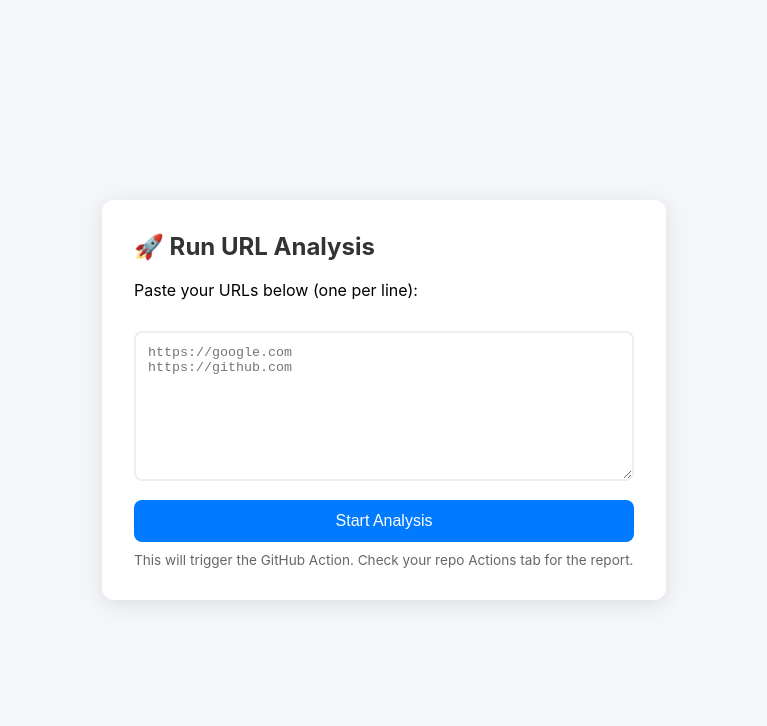
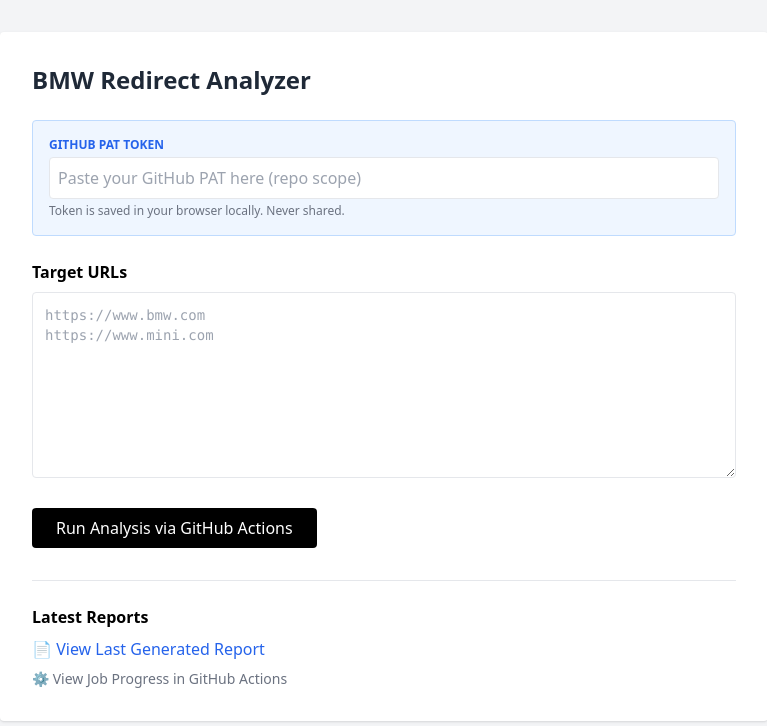
Before and after one commit to rksxox-coder/urj-be-git-actions, a website: page index.html in a window 1280 px wide. Shown: the whole page, without its empty margins (256-1023 px from the left). Drawn offline with nearby package versions, Linux system fonts and the light colour scheme; some packages are replaced by stand-ins of ours; a script that the page names is missing.

Commit message:
Update index.html

```diff
--- a/index.html
+++ b/index.html
@@ -2,58 +2,98 @@
 <html lang="en">
 <head>
     <meta charset="UTF-8">
-    <meta name="viewport" content="width=device-width, initial-scale=1.0">
-    <title>URL Analyzer Dashboard</title>
-    <script src="https://cdn.jsdelivr.net/npm/sweetalert2@11"></script>
-    <style>
-        body { font-family: -apple-system, sans-serif; background: #f4f6f9; display: flex; justify-content: center; align-items: center; height: 100vh; margin: 0; }
-        .card { background: white; padding: 2rem; border-radius: 12px; box-shadow: 0 4px 20px rgba(0,0,0,0.1); width: 100%; max-width: 500px; }
-        h2 { margin-top: 0; color: #333; }
-        textarea { width: 100%; height: 150px; padding: 12px; margin: 15px 0; border: 2px solid #eee; border-radius: 8px; font-family: monospace; resize: vertical; box-sizing: border-box;}
-        button { width: 100%; padding: 12px; background: #007bff; color: white; border: none; border-radius: 8px; font-size: 16px; cursor: pointer; transition: 0.2s; }
-        button:hover { background: #0056b3; }
-        button:disabled { background: #ccc; cursor: not-allowed; }
-        .note { font-size: 0.85em; color: #666; margin-top: 10px; display: block; }
-    </style>
+    <title>Redirect Analyzer Dashboard</title>
+    <script src="https://cdn.tailwindcss.com"></script>
 </head>
-<body>
-    <div class="card">
-        <h2>🚀 Run URL Analysis</h2>
-        <p>Paste your URLs below (one per line):</p>
-        <textarea id="urls" placeholder="https://google.com&#10;https://github.com"></textarea>
-        <button id="btn" onclick="triggerAnalysis()">Start Analysis</button>
-        <span class="note">This will trigger the GitHub Action. Check your repo Actions tab for the report.</span>
+<body class="bg-gray-100 p-8">
+
+    <div class="max-w-3xl mx-auto bg-white p-8 rounded shadow">
+        <h1 class="text-2xl font-bold mb-6 text-gray-800">BMW Redirect Analyzer</h1>
+
+        <div class="mb-6 p-4 bg-blue-50 rounded border border-blue-200">
+            <label class="block text-xs font-bold uppercase text-blue-600 mb-1">GitHub PAT Token</label>
+            <input type="password" id="ghToken" class="w-full p-2 border rounded bg-white" placeholder="Paste your GitHub PAT here (repo scope)">
+            <p class="text-xs text-gray-500 mt-1">Token is saved in your browser locally. Never shared.</p>
+        </div>
+
+        <div class="mb-6">
+            <label class="block font-bold mb-2">Target URLs</label>
+            <textarea id="urlInput" rows="8" class="w-full p-3 border rounded font-mono text-sm" placeholder="https://www.bmw.com&#10;https://www.mini.com"></textarea>
+        </div>
+
+        <div class="flex gap-4 items-center">
+            <button id="runBtn" class="bg-black text-white px-6 py-2 rounded hover:bg-gray-800 transition">
+                Run Analysis via GitHub Actions
+            </button>
+            <span id="statusMsg" class="text-sm font-semibold text-gray-600"></span>
+        </div>
+
+        <div class="mt-8 border-t pt-6">
+            <h3 class="font-bold mb-2">Latest Reports</h3>
+            <a href="./reports/report.html" target="_blank" class="text-blue-600 hover:underline block">
+                📄 View Last Generated Report
+            </a>
+            <a href="https://github.com/YOUR_USERNAME/YOUR_REPO/actions" target="_blank" class="text-gray-500 text-sm hover:underline block mt-2">
+                ⚙️ View Job Progress in GitHub Actions
+            </a>
+        </div>
     </div>
 
     <script>
-        async function triggerAnalysis() {
-            const urls = document.getElementById('urls').value;
-            const btn = document.getElementById('btn');
+        // 1. Configuration
+        const OWNER = 'YOUR_GITHUB_USERNAME'; // <--- REPLACE THIS
+        const REPO = 'YOUR_REPO_NAME';       // <--- REPLACE THIS
+        const WORKFLOW_FILE = 'scan.yml';    // The filename in .github/workflows/
 
-            if (!urls.trim()) return Swal.fire('Error', 'Please enter at least one URL', 'error');
+        // 2. Load Token from Storage
+        const tokenInput = document.getElementById('ghToken');
+        if(localStorage.getItem('gh_pat')) {
+            tokenInput.value = localStorage.getItem('gh_pat');
+        }
 
-            btn.disabled = true;
-            btn.innerText = 'Starting Engine...';
+        tokenInput.addEventListener('change', () => {
+            localStorage.setItem('gh_pat', tokenInput.value);
+        });
+
+        // 3. Trigger Action
+        document.getElementById('runBtn').addEventListener('click', async () => {
+            const token = tokenInput.value;
+            const urls = document.getElementById('urlInput').value;
+            const status = document.getElementById('statusMsg');
+
+            if (!token) return alert("Please enter a GitHub PAT Token");
+            if (!urls) return alert("Please enter URLs");
+
+            status.innerText = "Triggering GitHub Action...";
+            status.className = "text-blue-600";
 
             try {
-                // Call our local Netlify function (The Middleman)
-                const res = await fetch('/.netlify/functions/trigger', {
+                const response = await fetch(`https://api.github.com/repos/${OWNER}/${REPO}/actions/workflows/${WORKFLOW_FILE}/dispatches`, {
                     method: 'POST',
-                    body: JSON.stringify({ urls: urls })
+                    headers: {
+                        'Authorization': `token ${token}`,
+                        'Accept': 'application/vnd.github.v3+json'
+                    },
+                    body: JSON.stringify({
+                        ref: 'main', // or 'master'
+                        inputs: {
+                            url_list: urls
+                        }
+                    })
                 });
 
-                if (res.ok) {
-                    Swal.fire('Success', 'Analysis started! Go to GitHub Actions to see progress.', 'success');
+                if (response.ok) {
+                    status.innerText = "✅ Job Queued! Check GitHub Actions tab.";
+                    status.className = "text-green-600";
                 } else {
-                    throw new Error('Failed to start');
+                    const err = await response.json();
+                    throw new Error(err.message);
                 }
-            } catch (e) {
-                Swal.fire('Error', 'Something went wrong.', 'error');
-            } finally {
-                btn.disabled = false;
-                btn.innerText = 'Start Analysis';
+            } catch (error) {
+                status.innerText = "❌ Error: " + error.message;
+                status.className = "text-red-600";
             }
-        }
+        });
     </script>
 </body>
 </html>
```
